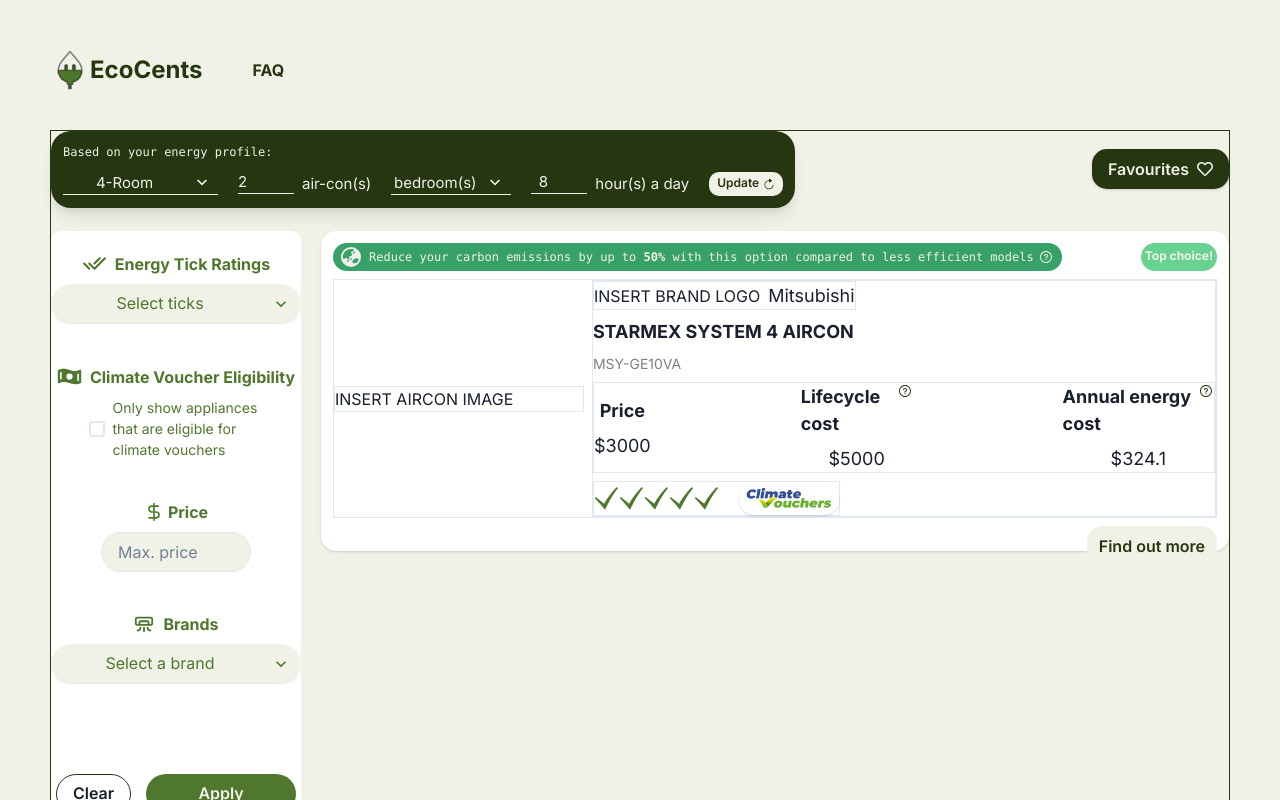
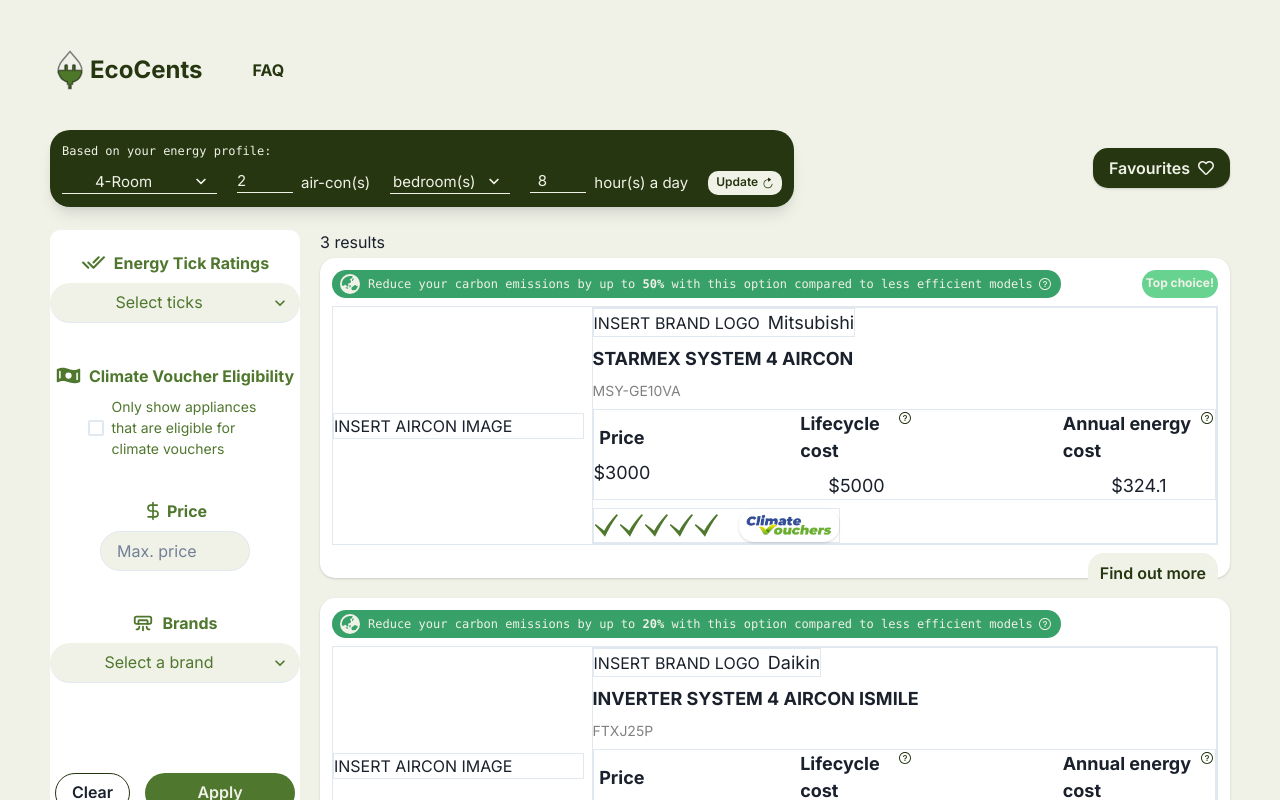
Before and after one commit to bfg-www/web, a Next.js app: page /profile in a window 1280 px wide. Shown: the top 800 px of the page. Built offline with nearby package versions, Linux system fonts and the light colour scheme.

Commit message:
Enable list of results and add results count display

```diff
--- a/src/app/profile/layout.tsx
+++ b/src/app/profile/layout.tsx
@@ -24,7 +24,7 @@
           </Link>
         </HStack>
       </GridItem>
-      <GridItem borderWidth="1px" borderColor="#253610" area={'content'}>
+      <GridItem borderColor="#253610" area={'content'}>
         {children}
       </GridItem>
     </Grid>
--- a/src/app/profile/page.tsx
+++ b/src/app/profile/page.tsx
@@ -249,11 +249,18 @@
         <FilterPanel results={results} onSubmit={handleApplyFilters} />
       </GridItem>
       <GridItem borderRadius="10px" area={'results'}>
-        {/* {[].length !== 0 && } */}
-        {/* {!isResultsFetching && results.length === 0 && <NotFound />}
-        {isResultsFetching && <SkeletonPlaceholder />} */}
-        {/* when rendering the list, use the index to determine if I shld show top choice, index === 0 show top choice*/}
-        <ProductCard product={results[0]} showTopChoiceTag={true} />
+        {!isResultsFetching && <Text mb={1}>{results.length} results</Text>}
+        {isResultsFetching && <SkeletonPlaceholder />}
+        {!isResultsFetching && results.length === 0 && <NotFound />}
+        {!isResultsFetching &&
+          results.length !== 0 &&
+          results.map((result, index) => (
+            <ProductCard
+              key={index}
+              product={result}
+              showTopChoiceTag={index === 0}
+            />
+          ))}
       </GridItem>
     </Grid>
   )
@@ -273,6 +280,7 @@
       borderRadius="15px"
       p={3}
       boxShadow="base"
+      mb={5}
     >
       <Flex width="100%" justifyContent="space-between">
         <HStack
```
